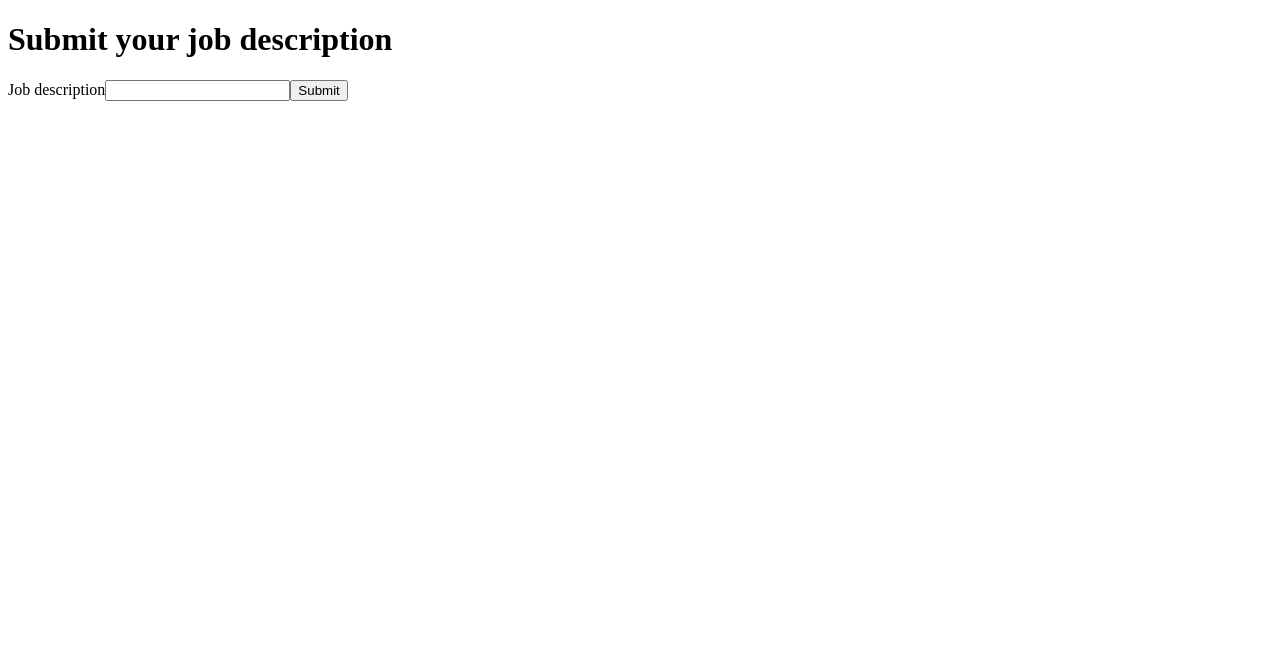
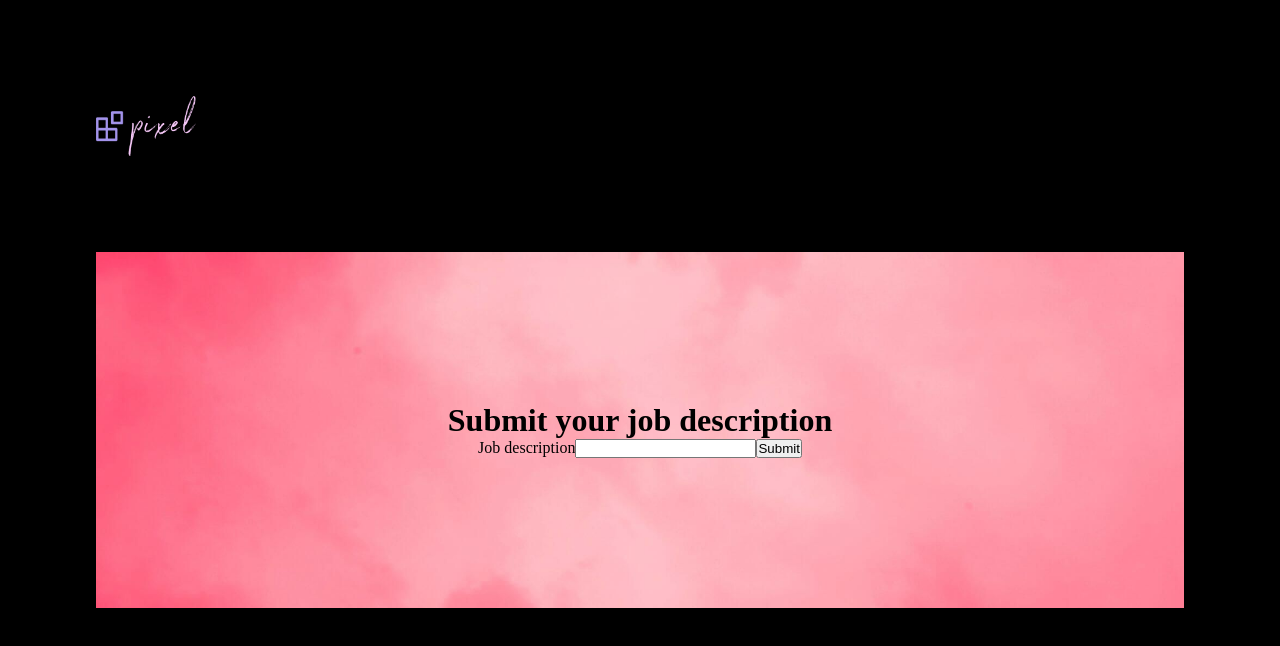
Before and after one commit to 0rnella/shesharp-hackathon, a Next.js app: page /form in a window 1280 px wide. Shown: the top 646 px of the page. Built offline with nearby package versions, Linux system fonts and the light colour scheme.

Commit message:
styled the pages

```diff
--- a/src/pages/api/chat.js
+++ b/src/pages/api/chat.js
@@ -49,7 +49,7 @@ export default async function handler(req, res) {
   Proficient at using appropriate security, testing, documentation, and/or monitoring best practices \
   Familiar with Agile/Scrum methodologies";
 
-  const {description} = req.body;
+  const { description } = req.body;
 
   const prompt = description || backupPrompt;
 
--- a/src/pages/form.js
+++ b/src/pages/form.js
@@ -1,4 +1,9 @@
 import { useState } from "react";
+import React from "react";
+import Image from "next/image";
+import styles from "../app/page.module.css";
+import "../app/globals.css";
+
 export default function PageWithJSbasedForm() {
   const [aiResponse, setAiResponse] = useState();
   // Handles the submit event on form submit.
@@ -33,7 +38,43 @@ export default function PageWithJSbasedForm() {
 
   const InputPrompt = () => {
     return (
-      <>
+      <main className={styles.main}>
+        <div className={styles.description}>
+          {/* <p>
+          Get started by editing&nbsp;
+          <code className={styles.code}>src/app/page.js</code>
+        </p> */}
+          {/* <p>
+          We help you make job posts better
+          <InputBox />
+        </p> */}
+
+          <div>
+            <a href="#" target="_blank" rel="noopener noreferrer">
+              {" "}
+              <Image
+                src="/logo.png"
+                alt="Vercel Logo"
+                className={styles.vercelLogo}
+                width={100}
+                height={60}
+                margin-bottom={0}
+                priority
+              />
+            </a>
+          </div>
+        </div>
+
+        <div className={styles["banner-container"]}>
+          <div className={styles.banner}>
+            {/* <Image
+            className={styles.logo}
+            src="/next.svg"
+            alt="Next.js Logo"
+            width={180}
+            height={37}
+            priority
+          /> */}
             <h1>Submit your job description</h1>
             <form onSubmit={handleSubmit}>
               <label htmlFor="first">Job description</label>
@@ -41,16 +82,164 @@ export default function PageWithJSbasedForm() {
 
               <button type="submit">Submit</button>
             </form>
-      </>
+          </div>
+        </div>
+
+        <div className={styles.grid}>
+          {/* <a
+          href="https://nextjs.org/docs?utm_source=create-next-app&utm_medium=appdir-template&utm_campaign=create-next-app"
+          className={styles.card}
+          target="_blank"
+          rel="noopener noreferrer"
+        >
+          <h2>
+            Docs <span>-&gt;</span>
+          </h2>
+          <p>Find in-depth information about Next.js features and API.</p>
+        </a>
+
+        <a
+          href="https://nextjs.org/learn?utm_source=create-next-app&utm_medium=appdir-template&utm_campaign=create-next-app"
+          className={styles.card}
+          target="_blank"
+          rel="noopener noreferrer"
+        >
+          <h2>
+            Learn <span>-&gt;</span>
+          </h2>
+          <p>Learn about Next.js in an interactive course with&nbsp;quizzes!</p>
+        </a>
+
+        <a
+          href="https://vercel.com/templates?framework=next.js&utm_source=create-next-app&utm_medium=appdir-template&utm_campaign=create-next-app"
+          className={styles.card}
+          target="_blank"
+          rel="noopener noreferrer"
+        >
+          <h2>
+            Templates <span>-&gt;</span>
+          </h2>
+          <p>Explore the Next.js 13 playground.</p>
+        </a>
+
+        <a
+          href="https://vercel.com/new?utm_source=create-next-app&utm_medium=appdir-template&utm_campaign=create-next-app"
+          className={styles.card}
+          target="_blank"
+          rel="noopener noreferrer"
+        >
+          <h2>
+            Deploy <span>-&gt;</span>
+          </h2>
+          <p>
+            Instantly deploy your Next.js site to a shareable URL with Vercel.
+          </p>
+        </a> */}
+        </div>
+      </main>
     );
   };
 
   const Recommendation = ({ aiResponse }) => {
     return (
+      <main className={styles.main}>
+        <div className={styles.description}>
+          {/* <p>
+          Get started by editing&nbsp;
+          <code className={styles.code}>src/app/page.js</code>
+        </p> */}
+          {/* <p>
+          We help you make job posts better
+          <InputBox />
+        </p> */}
+
           <div>
+            <a href="#" target="_blank" rel="noopener noreferrer">
+              {" "}
+              <Image
+                src="/logo.png"
+                alt="Vercel Logo"
+                className={styles.vercelLogo}
+                width={100}
+                height={60}
+                margin-bottom={0}
+                priority
+              />
+            </a>
+          </div>
+        </div>
+
+        <div className={styles["banner-container"]}>
+          <div className={styles.banner}>
+            {/* <Image
+            className={styles.logo}
+            src="/next.svg"
+            alt="Next.js Logo"
+            width={180}
+            height={37}
+            priority
+          /> */}
             <h1>Our AI Recommendation</h1>
-        <p>{aiResponse}</p>
+            <p
+              dangerouslySetInnerHTML={{
+                __html: aiResponse.replaceAll("\n", "<br/>"),
+              }}
+            ></p>
           </div>
+        </div>
+
+        <div className={styles.grid}>
+          {/* <a
+          href="https://nextjs.org/docs?utm_source=create-next-app&utm_medium=appdir-template&utm_campaign=create-next-app"
+          className={styles.card}
+          target="_blank"
+          rel="noopener noreferrer"
+        >
+          <h2>
+            Docs <span>-&gt;</span>
+          </h2>
+          <p>Find in-depth information about Next.js features and API.</p>
+        </a>
+
+        <a
+          href="https://nextjs.org/learn?utm_source=create-next-app&utm_medium=appdir-template&utm_campaign=create-next-app"
+          className={styles.card}
+          target="_blank"
+          rel="noopener noreferrer"
+        >
+          <h2>
+            Learn <span>-&gt;</span>
+          </h2>
+          <p>Learn about Next.js in an interactive course with&nbsp;quizzes!</p>
+        </a>
+
+        <a
+          href="https://vercel.com/templates?framework=next.js&utm_source=create-next-app&utm_medium=appdir-template&utm_campaign=create-next-app"
+          className={styles.card}
+          target="_blank"
+          rel="noopener noreferrer"
+        >
+          <h2>
+            Templates <span>-&gt;</span>
+          </h2>
+          <p>Explore the Next.js 13 playground.</p>
+        </a>
+
+        <a
+          href="https://vercel.com/new?utm_source=create-next-app&utm_medium=appdir-template&utm_campaign=create-next-app"
+          className={styles.card}
+          target="_blank"
+          rel="noopener noreferrer"
+        >
+          <h2>
+            Deploy <span>-&gt;</span>
+          </h2>
+          <p>
+            Instantly deploy your Next.js site to a shareable URL with Vercel.
+          </p>
+        </a> */}
+        </div>
+      </main>
     );
   };
   return (
```
Lines whose indentation alone changed are shown as unchanged.
